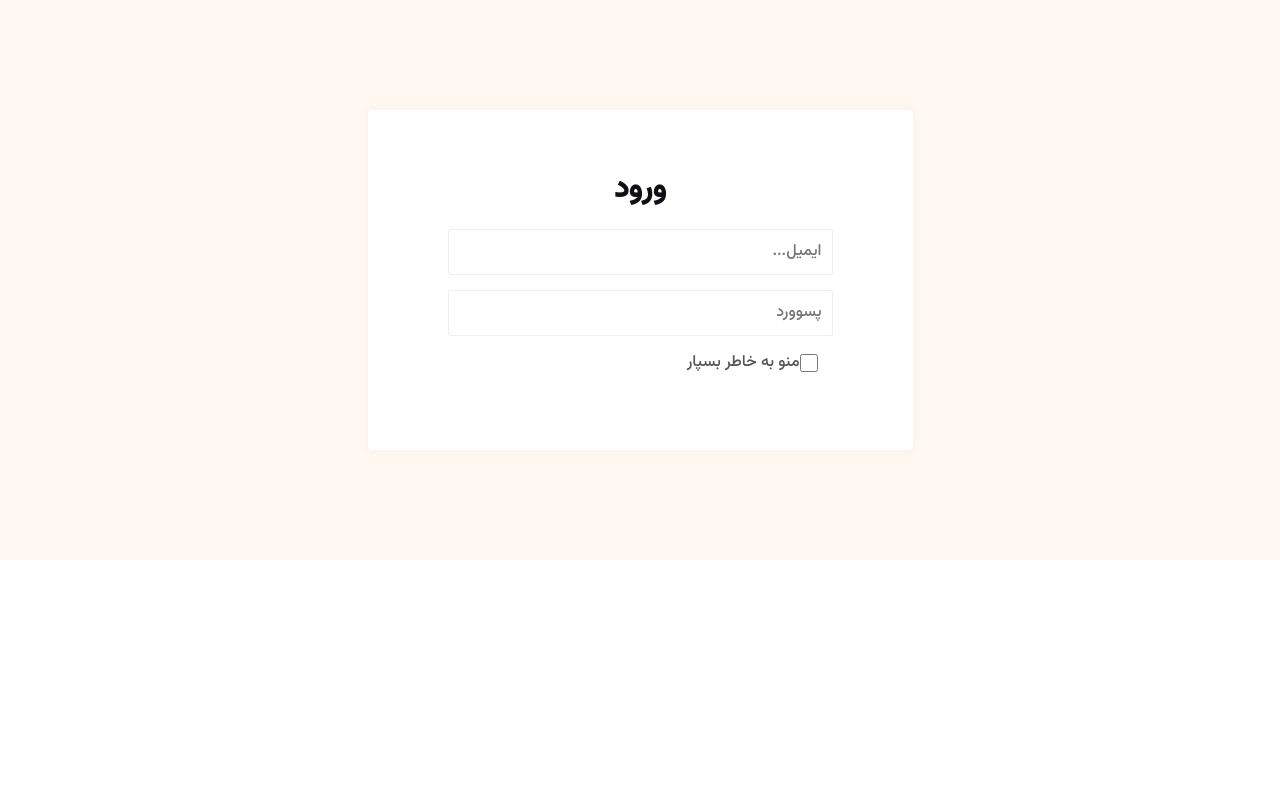
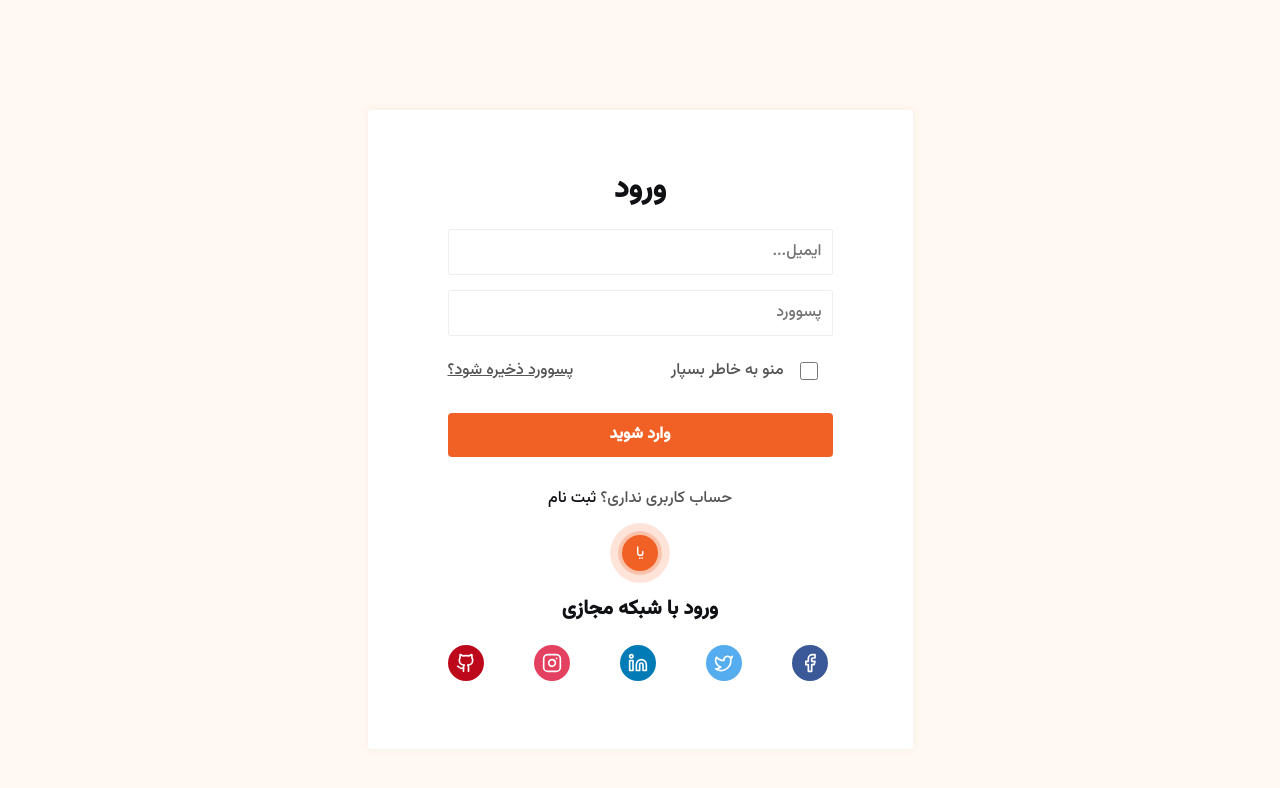
Before and after one commit to Hossein1371za/onlineshopping-vite-react-reactbootstrap, a React (Vite) app: page /login in a window 1280 px wide. Shown: the top 788 px of the page. Built offline with nearby package versions, Linux system fonts and the light colour scheme; no server answers.

Commit message:
login form

```diff
--- a/src/components/Login.jsx
+++ b/src/components/Login.jsx
@@ -1,56 +1,97 @@
-import React, { useContext, useState } from 'react'
-import { AuthContext } from '../contexts/AuthProvider';
-import { useLocation, useNavigate } from 'react-router-dom';
+import React, { useContext, useState } from "react";
+import { AuthContext } from "../contexts/AuthProvider";
+import { Link, useLocation, useNavigate } from "react-router-dom";
+import {LuFacebook ,LuTwitter ,LuLinkedin,LuInstagram,LuGithub } from "react-icons/lu"
 
-const title="ورود"
-const socialTitle = "ورود با شبکه مجازی"
-const btnText = "وارد شوید"
+const title = "ورود";
+const socialTitle = "ورود با شبکه مجازی";
+const btnText = "وارد شوید";
 
-// const socialList = [
-//   { iconName: <LuFacebook />, siteLink: "#", className: "facebook" },
-//   { iconName: <LuTwitter />, siteLink: "#", className: "twitter" },
-//   { iconName: <LuLinkedin />, siteLink: "#", className: "linkedin" },
-//   { iconName: <LuInstagram />, siteLink: "#", className: "instagram" },
-//   { iconName: <FaPinterestP />, siteLink: "#", className: "pinterest" },
-// ];
+const socialList = [
+  { iconName: <LuFacebook />, siteLink: "#", className: "facebook" },
+  { iconName: <LuTwitter />, siteLink: "#", className: "twitter" },
+  { iconName: <LuLinkedin />, siteLink: "#", className: "linkedin" },
+  { iconName: <LuInstagram />, siteLink: "#", className: "instagram" },
+  { iconName: <LuGithub />, siteLink: "#", className: "pinterest" },
+];
 
 const Login = () => {
-  const [error,setError] = useState("")
-  const {signUpWithGmail,login} = useContext(AuthContext)
-  const location = useLocation()
-  const navigat = useNavigate()
+  const [error, setError] = useState("");
+  const { signUpWithGmail, login } = useContext(AuthContext);
+  const location = useLocation();
+  const navigat = useNavigate();
 
-  const from = location.state?.form?.pathname || "/"
+  const from = location.state?.form?.pathname || "/";
 
-  const handlelogin =(e)=>{
-    e.priventDefault()
-  }
+  const handlelogin = (e) => {
+    e.priventDefault();
+  };
 
   return (
     <div>
       <div className="login-section padding-tb section-bg">
         <div className="container">
-          <div className='account-wrapper'>
-            <h3 className='title'>{title}</h3>
-            <form className='account-form' onSubmit={handlelogin}>
+          <div className="account-wrapper">
+            <h3 className="title">{title}</h3>
+            <form className="account-form" onSubmit={handlelogin}>
               <div className="form-group">
-                <input type='email' name='email' id='email' placeholder='ایمیل...' required/>
+                <input
+                  type="email"
+                  name="email"
+                  id="email"
+                  placeholder="ایمیل..."
+                  required
+                />
               </div>
               <div className="form-group">
-                <input type='password' name='password' id='password' placeholder='پسوورد' required/>
+                <input
+                  type="password"
+                  name="password"
+                  id="password"
+                  placeholder="پسوورد"
+                  required
+                />
               </div>
-              <div className='form-group'>
-                <div className="checkgroup">
-                  <input type="checkbox" id="number" name="number"/>
-                  <lable htmlFor="remember">منو به خاطر بسپار</lable>
+              <div className="form-group">
+                <div className="d-flex justify-content-between flex-wrap pt-sm-2">
+                  <div className="checkgroup">
+                    <input type="checkbox" id="number" name="number" />
+                    <lable className="mx-3 " htmlFor="remember">منو به خاطر بسپار</lable>
+                  </div>
+                  <Link to="/forgetpass">پسوورد ذخیره شود؟</Link>
                 </div>
               </div>
+              <div className="form-group">
+                <button className="d-block lab-btn">
+                  <span>{btnText}</span>
+                </button>
+              </div>
             </form>
+            <div className="account-bottom">
+              <span className="d-block cate pt-10">
+                حساب کاربری نداری؟ <Link to="/sign-up">ثبت نام</Link>
+              </span>
+              <span className="or">
+                <span>یا</span>
+              </span>
+              <h5 className="subtitle">{socialTitle}</h5>
+              <ul className="lab-ul social-icons d-flex justify-content-between ">
+                        {socialList.map((item, index) => {
+                          return (
+                            <li key={index} className="h5" >
+                              <a href="#" className={item.className}>
+                                {item.iconName}
+                              </a>
+                            </li>
+                          );
+                        })}
+                      </ul>
+            </div>
           </div>
         </div>
       </div>
     </div>
-  )
-}
+  );
+};
 
-export default Login
+export default Login;
```
